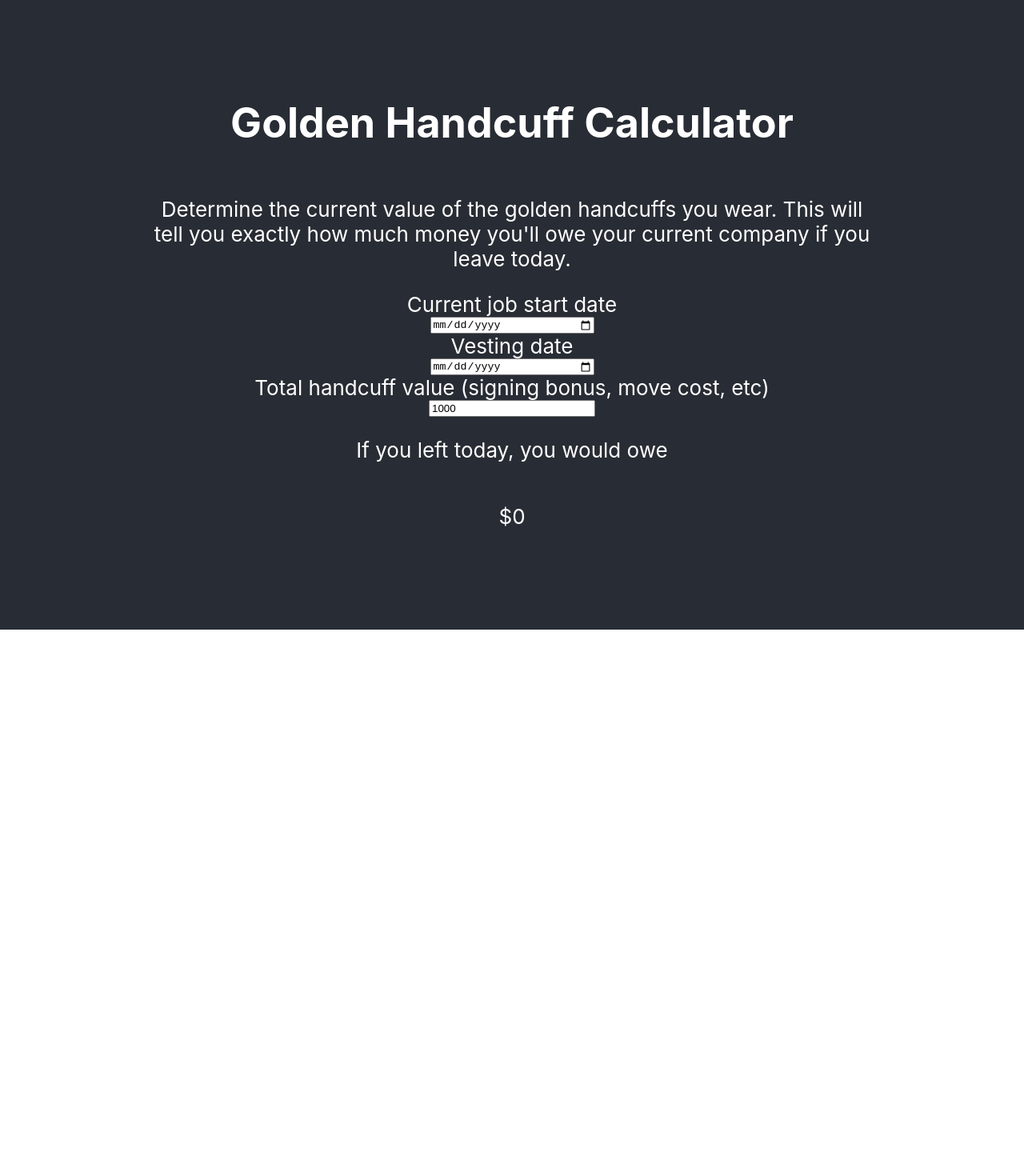
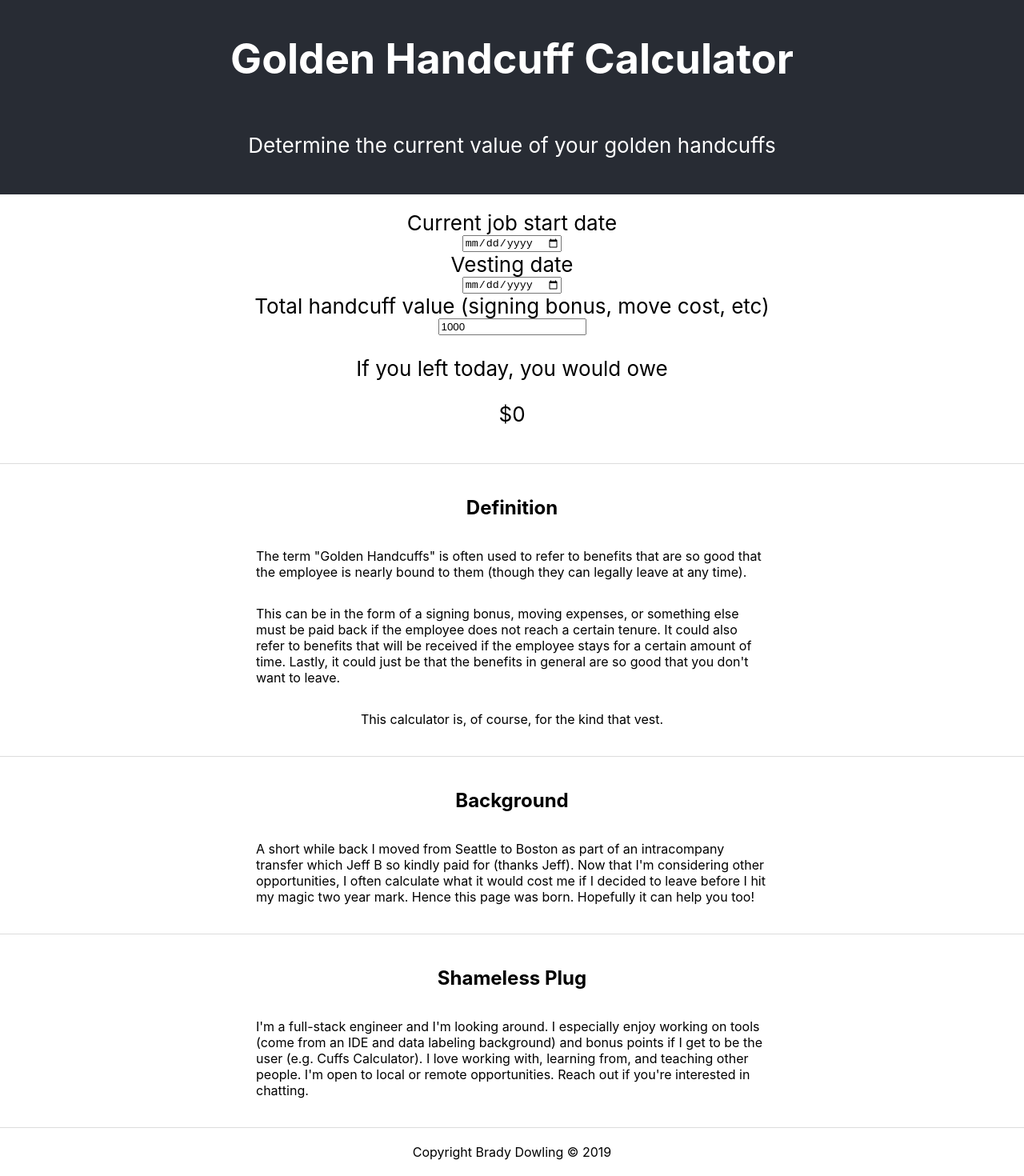
Before and after one commit to bradydowling/cuffs-calculator, a React (Create React App) app: page / in a window 1280 px wide. Shown: the part 13-1483 px from the top of the page at 80% size. Before the commit the page ends 800 px from the top, so only its background shows below. Built offline with nearby package versions, Linux system fonts and the light colour scheme.

Commit message:
Start some styling

```diff
--- a/src/App.css
+++ b/src/App.css
@@ -1,21 +1,31 @@
-.App {
-  text-align: center;
+.App-header {
+  background-color: #282c34;
+  color: white;
 }
 
-.App-header {
-  background-color: #282c34;
-  min-height: 100vh;
+.App-header, .calculator > *{
   display: flex;
   flex-direction: column;
   align-items: center;
   justify-content: center;
   font-size: calc(10px + 2vmin);
-  color: white;
+  text-align: center;
 }
 
-.App-header > * {
+.content, footer {
+  display: flex;
+  flex-direction: column;
+  align-items: center;
+  justify-content: center;
+  border-top: 1px solid #DDD;
+}
+.App > * {
+  padding: 20px 0;
+}
+
+.content > p {
   min-width: 200px;
-  max-width: 70%;
+  max-width: 50%;
 }
 
 .App-link {
--- a/src/App.js
+++ b/src/App.js
@@ -1,5 +1,25 @@
 import React from 'react';
 import './App.css';
+
+const Footer = () => (
+  <footer>
+    Copyright Brady Dowling © 2019
+  </footer>
+);
+
+const content = {
+  definition: [
+    `The term "Golden Handcuffs" is often used to refer to benefits that are so good that the employee is nearly bound to them (though they can legally leave at any time).`,
+    `This can be in the form of a signing bonus, moving expenses, or something else must be paid back if the employee does not reach a certain tenure. It could also refer to benefits that will be received if the employee stays for a certain amount of time. Lastly, it could just be that the benefits in general are so good that you don't want to leave.`,
+    `This calculator is, of course, for the kind that vest.`
+  ],
+  background: [
+    `A short while back I moved from Seattle to Boston as part of an intracompany transfer which Jeff B so kindly paid for (thanks Jeff). Now that I'm considering other opportunities, I often calculate what it would cost me if I decided to leave before I hit my magic two year mark. Hence this page was born. Hopefully it can help you too!`
+  ],
+  pitch: [
+    `I'm a full-stack engineer and I'm looking around. I especially enjoy working on tools (come from an IDE and data labeling background) and bonus points if I get to be the user (e.g. Cuffs Calculator). I love working with, learning from, and teaching other people. I'm open to local or remote opportunities. Reach out if you're interested in chatting.`
+  ]
+};
 
 class App extends React.Component {
   constructor() {
@@ -67,16 +87,39 @@ class App extends React.Component {
       <div className="App">
         <header className="App-header">
           <h1>Golden Handcuff Calculator</h1>
-          <p>Determine the current value of the golden handcuffs you wear. This will tell you exactly how much money you'll owe your current company if you leave today.</p>
+          <p>Determine the current value of your golden handcuffs</p>
+        </header>
+        <section className="calculator">
+          <div className="prompt">
             <label for="start-date">Current job start date</label>
             <input type="date" name="start-date" value={this.state.cuffDate} onInput={e => { this.cuffDateChange(e.target.value); }}></input>
+          </div>
+          <div className="prompt">
             <label for="vesting-date">Vesting date</label>
             <input type="date" name="vesting-date" value={this.state.releaseDate} onInput={e => { this.freedomDateChange(e.target.value); }}></input>
+          </div>
+          <div className="prompt">
             <label for="cuff-value">Total handcuff value (signing bonus, move cost, etc)</label>
             <input type="number" name="cuff-value" value={this.state.value} min="0" step=".01" defaultValue="1000" onChange={e => { this.valueChange(e.target.value); }}></input>
+          </div>
           <p>If you left today, you would owe</p>
           <p>{this.getCuffValue()}</p>
-        </header>
+        </section>
+        <section className="content">
+          <h2>Definition</h2>
+          <p>{content.definition[0]}</p>
+          <p>{content.definition[1]}</p>
+          <p>{content.definition[2]}</p>
+        </section>
+        <section className="content">
+          <h2>Background</h2>
+          <p>{content.background[0]}</p>
+        </section>
+        <section className="content">
+          <h2>Shameless Plug</h2>
+          <p>{content.pitch[0]}</p>
+        </section>
+        <Footer />
       </div>
     );
   }
```
Lines whose indentation alone changed are shown as unchanged.
